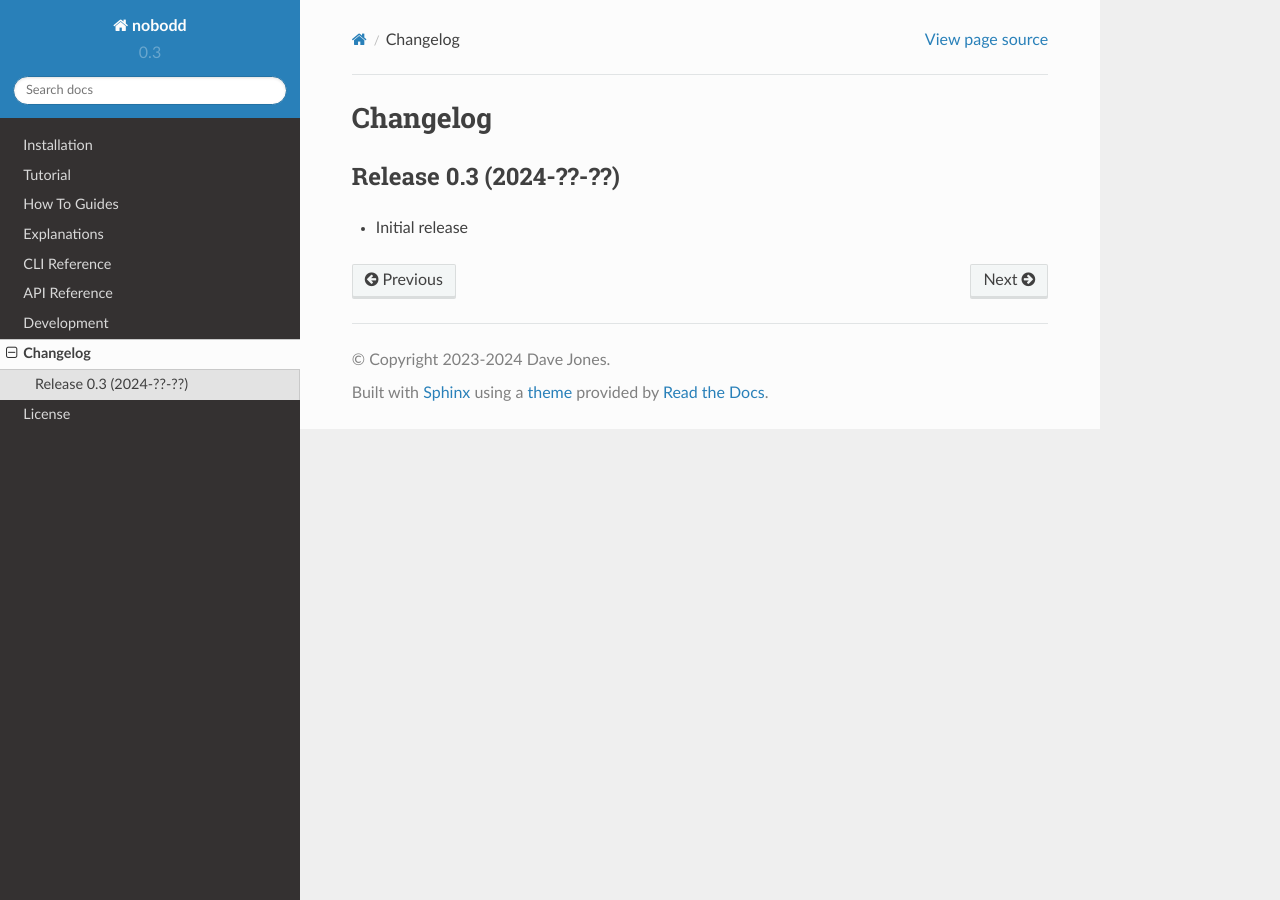
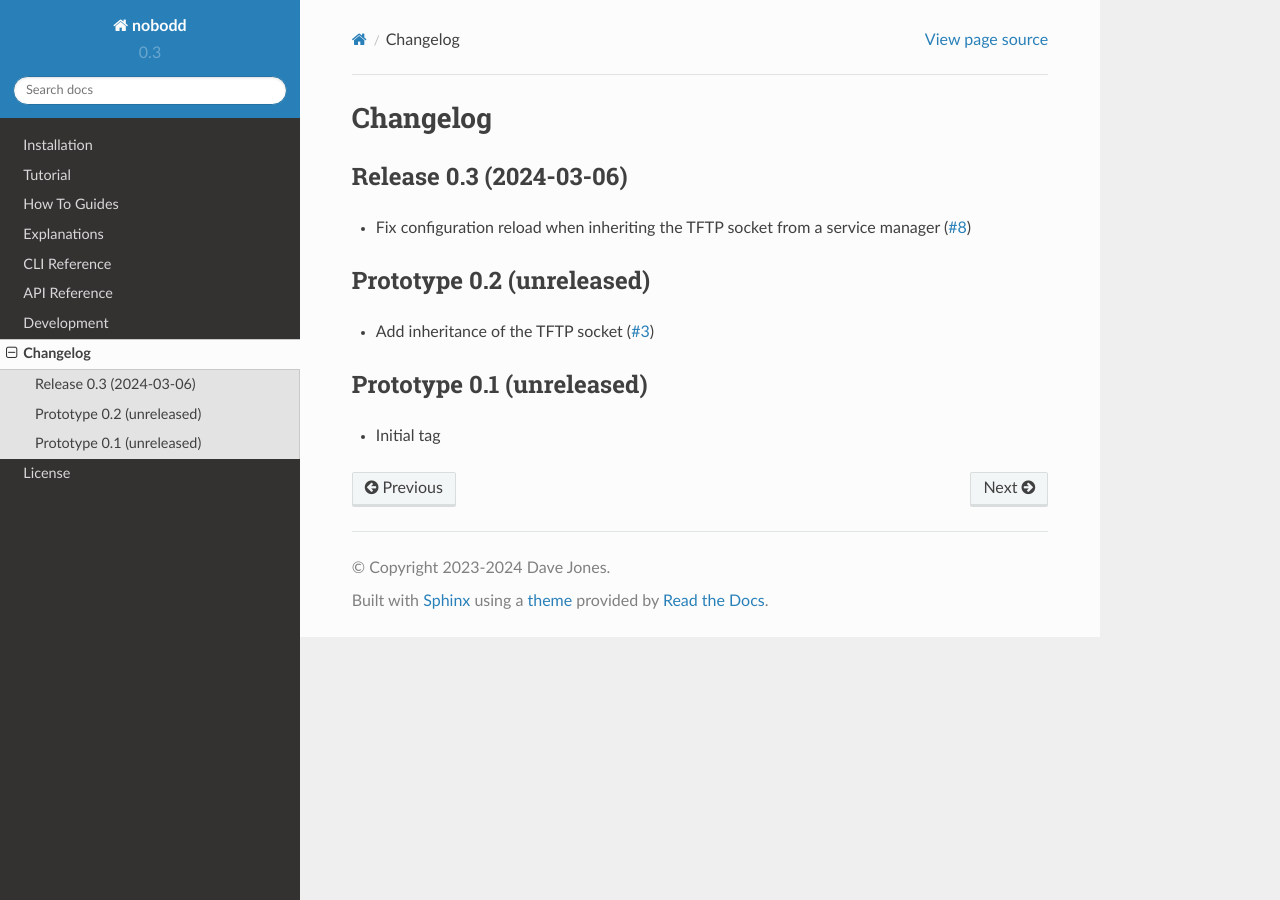
Before and after one commit to waveform80/nobodd, a Sphinx documentation site: the page built from docs/changelog.rst, in a window 1280 px wide. Built offline with Sphinx 7.4.7 and the Read the Docs theme 2.0.0, drawn with Linux system fonts in a browser that asks for light colours; formulas are drawn with MathJax 3.

Commit message:
Bump changelog for release

```diff
--- a/docs/changelog.rst
+++ b/docs/changelog.rst
@@ -12,7 +12,24 @@ Changelog
 .. currentmodule:: nobodd
 
 
-Release 0.3 (2024-??-??)
+Release 0.3 (2024-03-06)
 ========================
 
-* Initial release
+* Fix configuration reload when inheriting the TFTP socket from a service
+  manager (`#8`_)
+
+.. _#8: https://github.com/waveform80/nobodd/issues/8
+
+
+Prototype 0.2 (unreleased)
+==========================
+
+* Add inheritance of the TFTP socket (`#3`_)
+
+.. _#3: https://github.com/waveform80/nobodd/issues/3
+
+
+Prototype 0.1 (unreleased)
+==========================
+
+* Initial tag
```
